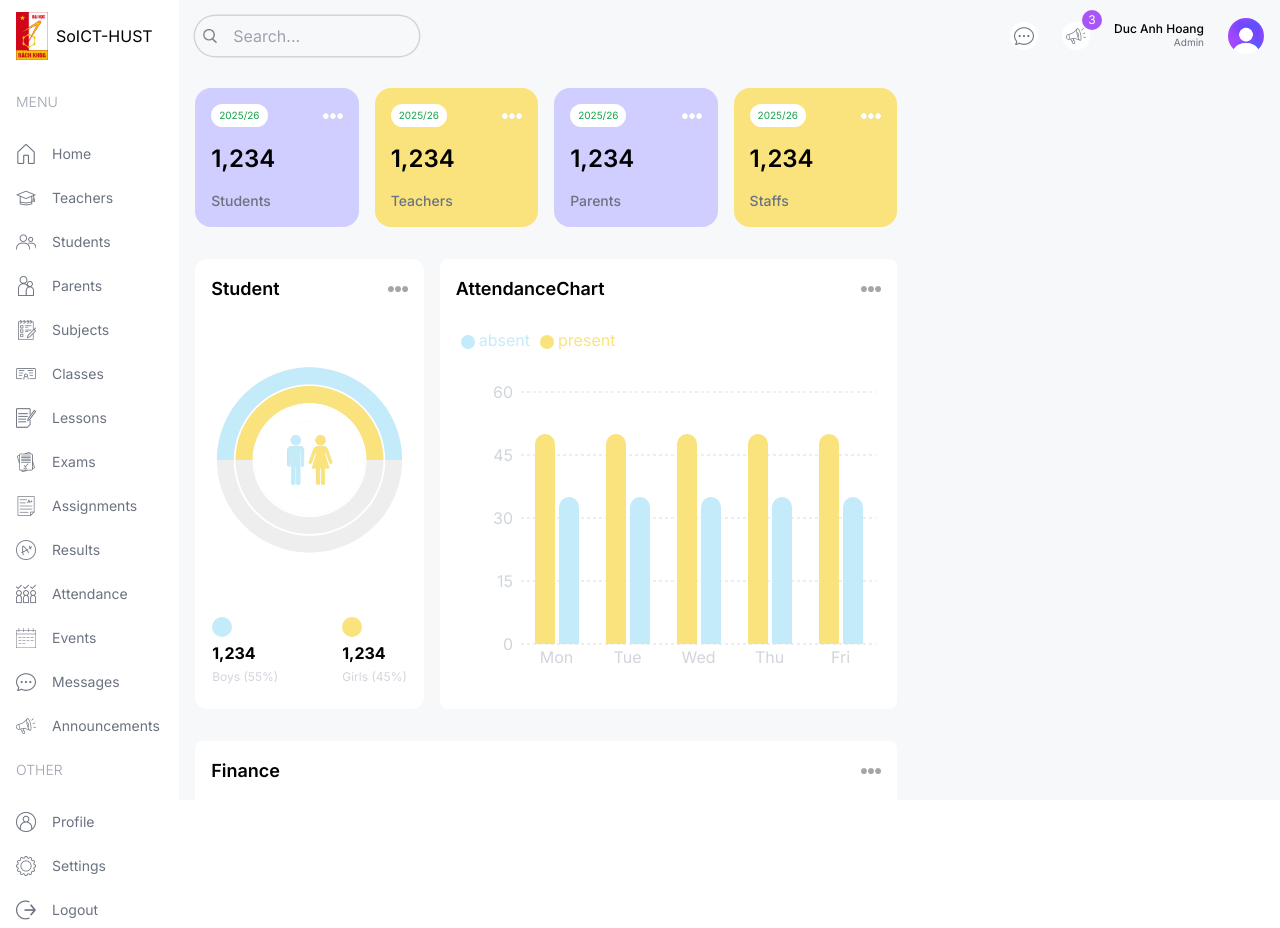
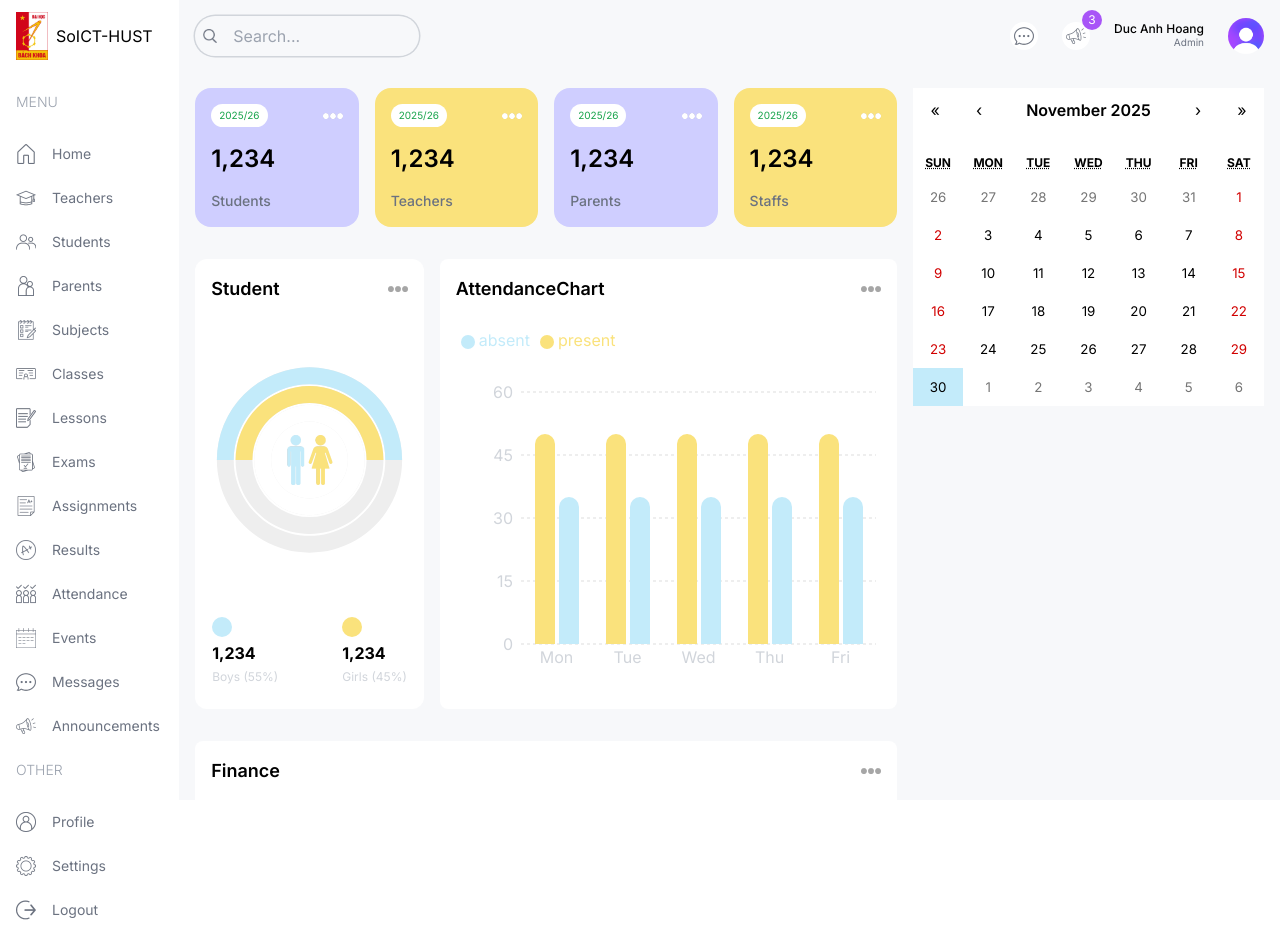
Before and after one commit to hoangducanh1865/school_management, a Next.js app: page /admin in a window 1280 px wide. Built offline with nearby package versions, Linux system fonts and the light colour scheme.

Commit message:
feat: add React calendar

```diff
--- a/package.json
+++ b/package.json
@@ -12,6 +12,7 @@
     "next": "14.2.5",
     "re-chart": "^1.0.0",
     "react": "^18",
+    "react-calendar": "^6.0.0",
     "react-dom": "^18",
     "recharts": "^3.5.1"
   },
--- a/src/app/(dashboard)/admin/page.tsx
+++ b/src/app/(dashboard)/admin/page.tsx
@@ -2,6 +2,7 @@
 import CountChart from "@/app/components/CountChart"
 import AttendanceChart from "@/app/components/AttendanceChart"
 import FinanceChart from "@/app/components/FinanceChart"
+import EventCalendar from "@/app/components/EventCalendar"
 
 const AdminPage = () => {
   return (
@@ -32,7 +33,8 @@
         </div>
       </div>
       {/* RIGHT */}
-      <div className="w-full lg:w-1/3">
+      <div className="w-full lg:w-1/3 flex flex-col gap-8">
+        <EventCalendar />
       </div>
     </div>
   )
--- /dev/null
+++ b/src/app/components/EventCalendar.tsx
@@ -0,0 +1,20 @@
+"use client"
+
+import { useState } from "react";
+import Calendar from "react-calendar";
+import 'react-calendar/dist/Calendar.css';
+
+type ValuePiece = Date | null;
+
+type Value = ValuePiece | [ValuePiece, ValuePiece];
+
+const EventCalendar = () => {
+    const [value, onChange] = useState<Value>(new Date());
+    return (
+        <div className='bg-white rounded-md'>
+            <Calendar onChange={onChange} value={value} locale="en-US" /> {/* Use vi-VN for vietnamese locale */}
+        </div>
+    )
+}
+
+export default EventCalendar
--- a/src/app/globals.css
+++ b/src/app/globals.css
@@ -1,3 +1,18 @@
 @tailwind base;
 @tailwind components;
 @tailwind utilities;
+
+.react-calendar{
+    width: 100% !important;
+    border: none !important;
+    font-family: "Inter", sans-serif !important;
+}
+
+.react-calendar__navigation__label__labelText{
+    font-weight: 600;
+}
+
+.react-calendar__tile--active{
+    background-color: #C3EBFA !important;
+    color: black !important
+}
```
Also changed, not shown: 1 other file (tests, documents, lock files or other folders).
